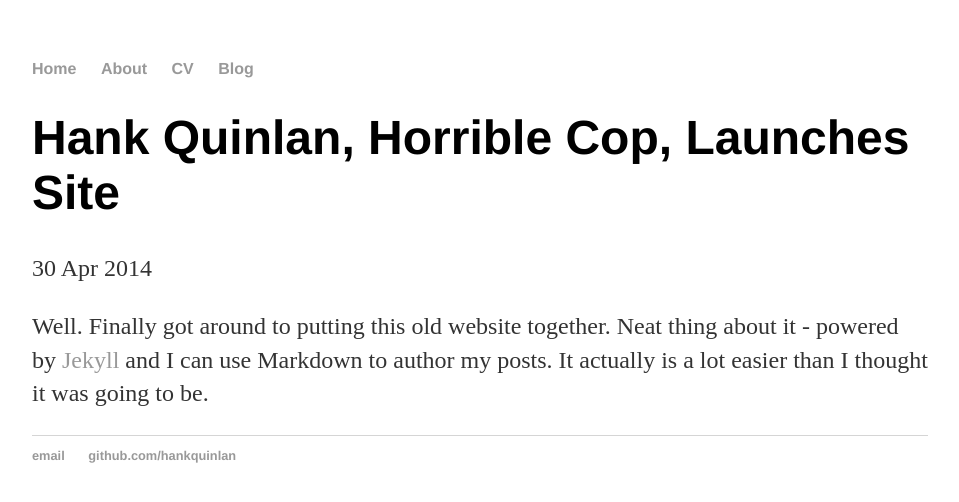
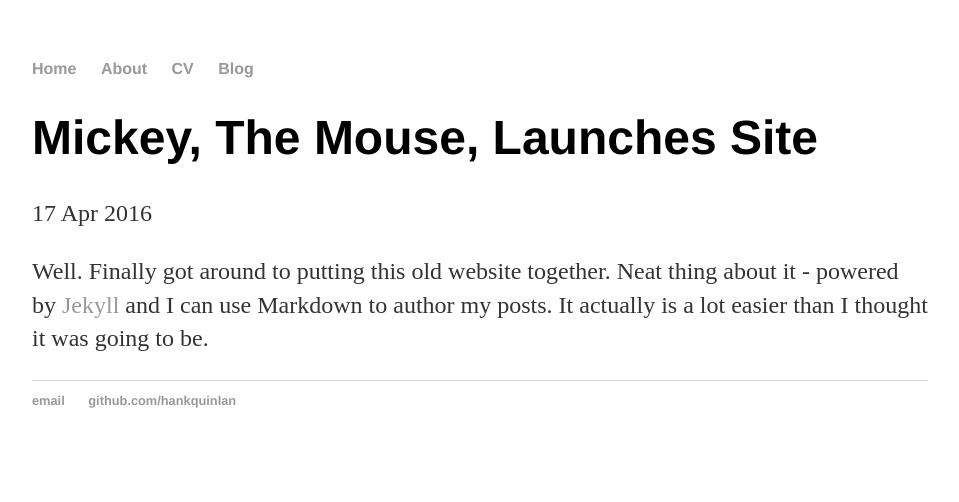
Before and after one commit to mbjusa/adl.github.io, a Jekyll site: the page built from _posts/2016-04-17-ADL-site-launched.md, in a window 1280 px wide. Shown: the top 502 px of the page, without its empty margins (160-1119 px from the left). Built offline with Jekyll 4.4.1, drawn with Linux system fonts in a browser that asks for light colours.

Commit message:
Update 2016-04-17-ADL-site-launched.md
updated content

```diff
--- a/_posts/2016-04-17-ADL-site-launched.md
+++ b/_posts/2016-04-17-ADL-site-launched.md
@@ -1,7 +1,7 @@
 ---
 layout: post
-title: "Hank Quinlan, Horrible Cop, Launches Site"
-date: 2014-04-30
+title: "Mickey, The Mouse, Launches Site"
+date: 2016-04-17
 ---
 
 Well. Finally got around to putting this old website together.
```
